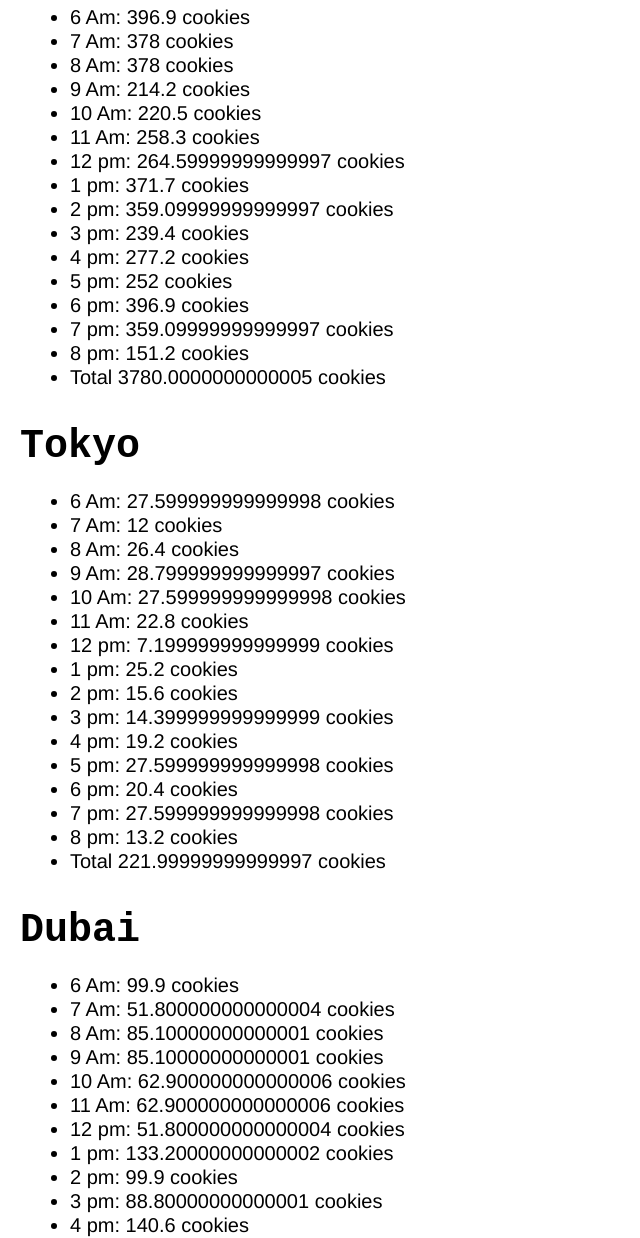
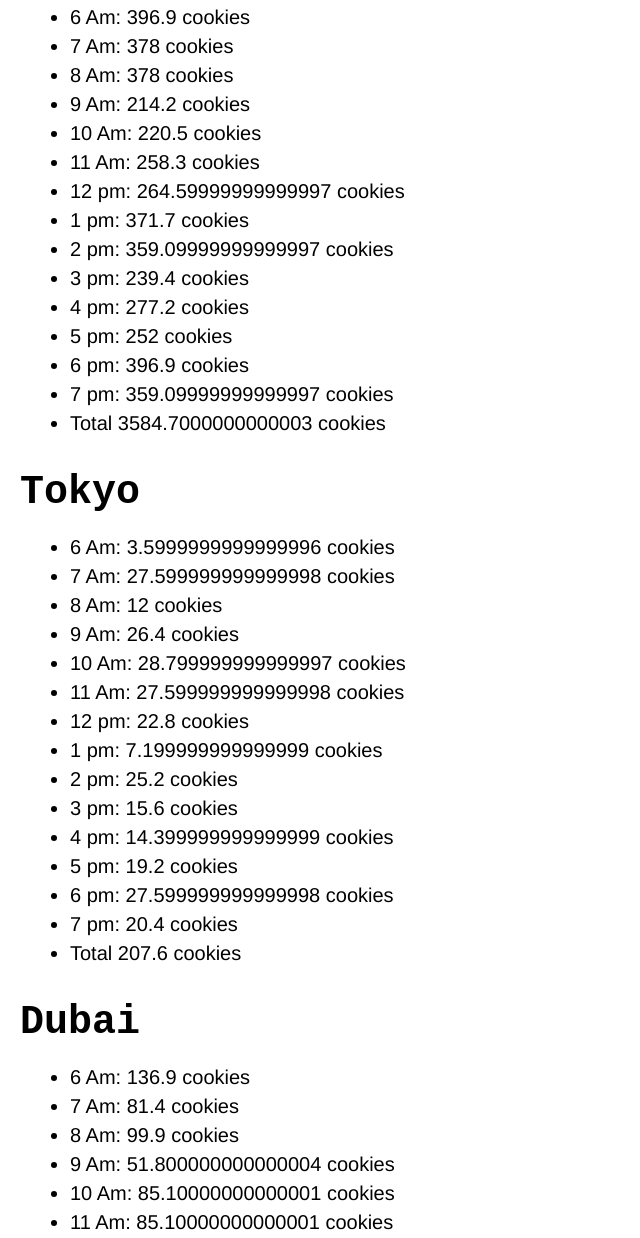
Before and after one commit to Ibrahim-Khdairat/cookie-stand, a plain HTML site: page pages/sales.html in a window 1280 px wide. Shown: the part 97-1335 px from the top of the page, without its empty margins (0-640 px from the left). Drawn offline with Linux system fonts and the light colour scheme.

Commit message:
Lab06 Objects

```diff
--- a/css/style.css
+++ b/css/style.css
@@ -15,6 +15,12 @@
     list-style: disc;
     margin-left: 70px;
     padding-top: 4px;
+    margin-bottom: 5px;
     font-size: 20px;
     font-family: 'Franklin Gothic Medium', 'Arial Narrow', Arial, sans-serif;
 }
+
+#Location ul
+{
+    margin-bottom: 20px;
+}
--- a/js/app.js
+++ b/js/app.js
@@ -10,7 +10,7 @@ let Seattle = {
     cxPerhour:0,
     total:0,
 
-    workHours: ['6 Am: ', '7 Am: ', '8 Am: ', '9 Am: ', '10 Am: ', '11 Am: ', '12 pm: ', '1 pm: ', '2 pm: ', '3 pm: ', '4 pm: ', '5 pm: ', '6 pm: ', '7 pm: ', '8 pm: '],
+    workHours: ['6 Am: ', '7 Am: ', '8 Am: ', '9 Am: ', '10 Am: ', '11 Am: ', '12 pm: ', '1 pm: ', '2 pm: ', '3 pm: ', '4 pm: ', '5 pm: ', '6 pm: ', '7 pm: '],
 
     getNumber: function (min, max) {
         min = Math.ceil(min);
@@ -21,7 +21,7 @@ let Seattle = {
 
     },
 
-    render: function () {
+   render: function () {
         let divEl = document.getElementById('Location');
 
         let h2El = document.createElement('h2');
@@ -37,8 +37,9 @@ let Seattle = {
         for (let i = 0; i < this.workHours.length; i++) {
             let liEl = document.createElement('li');
             liEl.textContent = `${this.workHours[i]}  ${this.getNumber(this.min,this.max)} cookies`;
+            ulEl.appendChild(liEl);
+
             this.total+=this.getNumber(this.min,this.max);
-            ulEl.appendChild(liEl);
         }
         let liEl = document.createElement('li');
         liEl.textContent = `Total ${this.total} cookies`;
@@ -47,7 +48,6 @@ let Seattle = {
     }
 
 }
-
 
 
 
@@ -64,7 +64,7 @@ let Tokyo = {
     total:0,
     cxPerhour:0,
 
-    workHours: ['6 Am: ', '7 Am: ', '8 Am: ', '9 Am: ', '10 Am: ', '11 Am: ', '12 pm: ', '1 pm: ', '2 pm: ', '3 pm: ', '4 pm: ', '5 pm: ', '6 pm: ', '7 pm: ', '8 pm: '],
+    workHours: ['6 Am: ', '7 Am: ', '8 Am: ', '9 Am: ', '10 Am: ', '11 Am: ', '12 pm: ', '1 pm: ', '2 pm: ', '3 pm: ', '4 pm: ', '5 pm: ', '6 pm: ', '7 pm: '],
 
     getNumber: function (min, max) {
         min = Math.ceil(min);
@@ -115,7 +115,7 @@ let Dubai = {
     num:0,
     cxPerhour:0,
 
-    workHours: ['6 Am: ', '7 Am: ', '8 Am: ', '9 Am: ', '10 Am: ', '11 Am: ', '12 pm: ', '1 pm: ', '2 pm: ', '3 pm: ', '4 pm: ', '5 pm: ', '6 pm: ', '7 pm: ', '8 pm: '],
+    workHours: ['6 Am: ', '7 Am: ', '8 Am: ', '9 Am: ', '10 Am: ', '11 Am: ', '12 pm: ', '1 pm: ', '2 pm: ', '3 pm: ', '4 pm: ', '5 pm: ', '6 pm: ', '7 pm: '],
 
     getNumber: function (min, max) {
         min = Math.ceil(min);
@@ -169,7 +169,7 @@ let Paris = {
     num:0,
     cxPerhour:0,
 
-    workHours: ['6 Am: ', '7 Am: ', '8 Am: ', '9 Am: ', '10 Am: ', '11 Am: ', '12 pm: ', '1 pm: ', '2 pm: ', '3 pm: ', '4 pm: ', '5 pm: ', '6 pm: ', '7 pm: ', '8 pm: '],
+    workHours: ['6 Am: ', '7 Am: ', '8 Am: ', '9 Am: ', '10 Am: ', '11 Am: ', '12 pm: ', '1 pm: ', '2 pm: ', '3 pm: ', '4 pm: ', '5 pm: ', '6 pm: ', '7 pm: '],
 
     getNumber: function (min, max) {
         min = Math.ceil(min);
@@ -227,7 +227,7 @@ let Lima = {
     num:0,
     cxPerhour:0,
 
-    workHours: ['6 Am: ', '7 Am: ', '8 Am: ', '9 Am: ', '10 Am: ', '11 Am: ', '12 pm: ', '1 pm: ', '2 pm: ', '3 pm: ', '4 pm: ', '5 pm: ', '6 pm: ', '7 pm: ', '8 pm: '],
+    workHours: ['6 Am: ', '7 Am: ', '8 Am: ', '9 Am: ', '10 Am: ', '11 Am: ', '12 pm: ', '1 pm: ', '2 pm: ', '3 pm: ', '4 pm: ', '5 pm: ', '6 pm: ', '7 pm: '],
 
     getNumber: function (min, max) {
         min = Math.ceil(min);
@@ -275,24 +275,19 @@ let Lima = {
 
 
 
-Seattle.getNumber(Seattle.min,Seattle.max);
 Seattle.render();
 
 
 
-Tokyo.getNumber(Tokyo.min,Tokyo.max);
 Tokyo.render();
 
 
 
-Dubai.getNumber(Dubai.min,Dubai.max);
 Dubai.render();
 
 
-Paris.getNumber(Paris.min,Paris.max);
 Paris.render();
 
 
 
-Lima.getNumber(Lima.min,Lima.max);
 Lima.render();
```
Also changed, not shown: pages/sales.html (+1 -0 lines).
